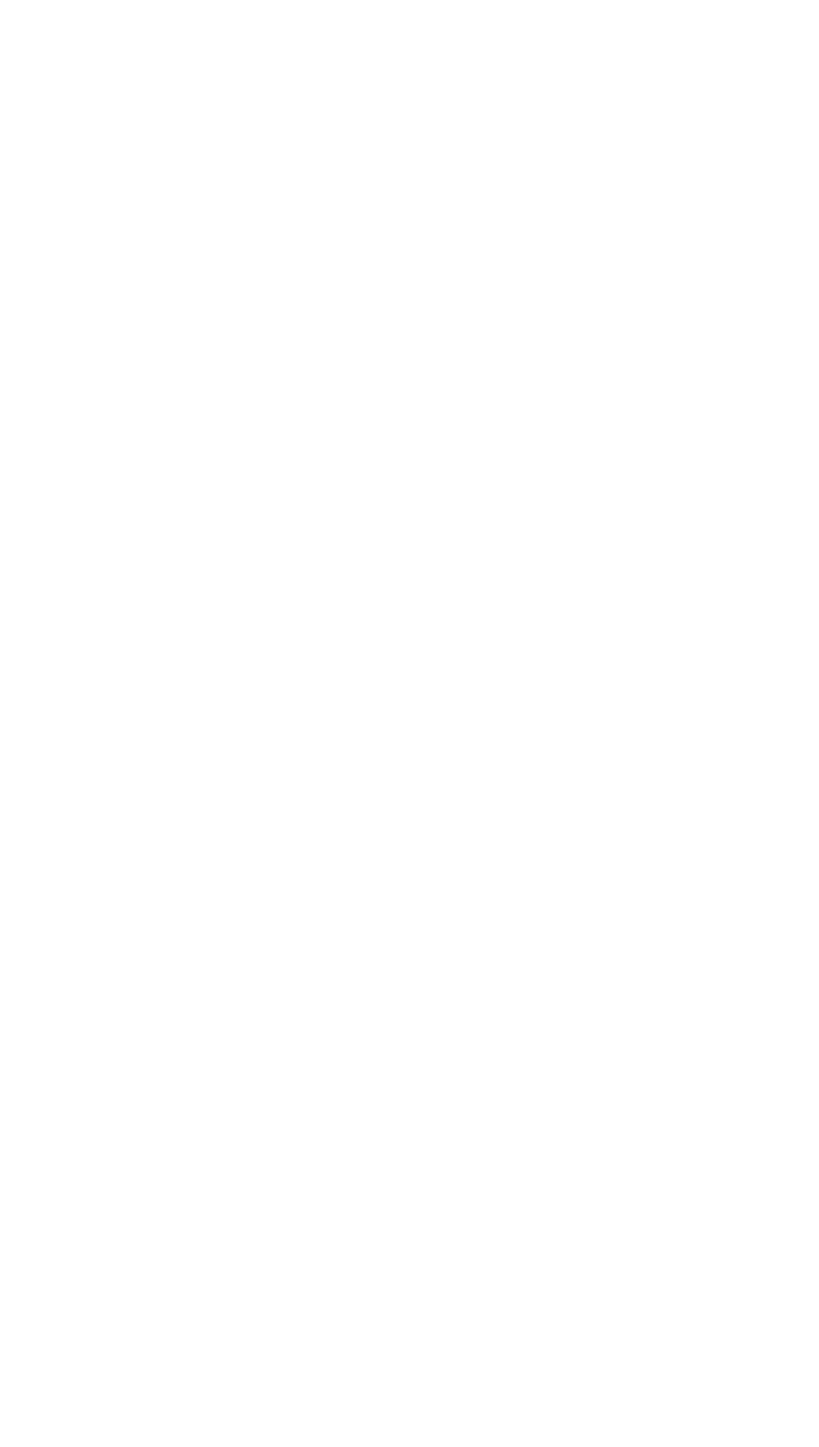
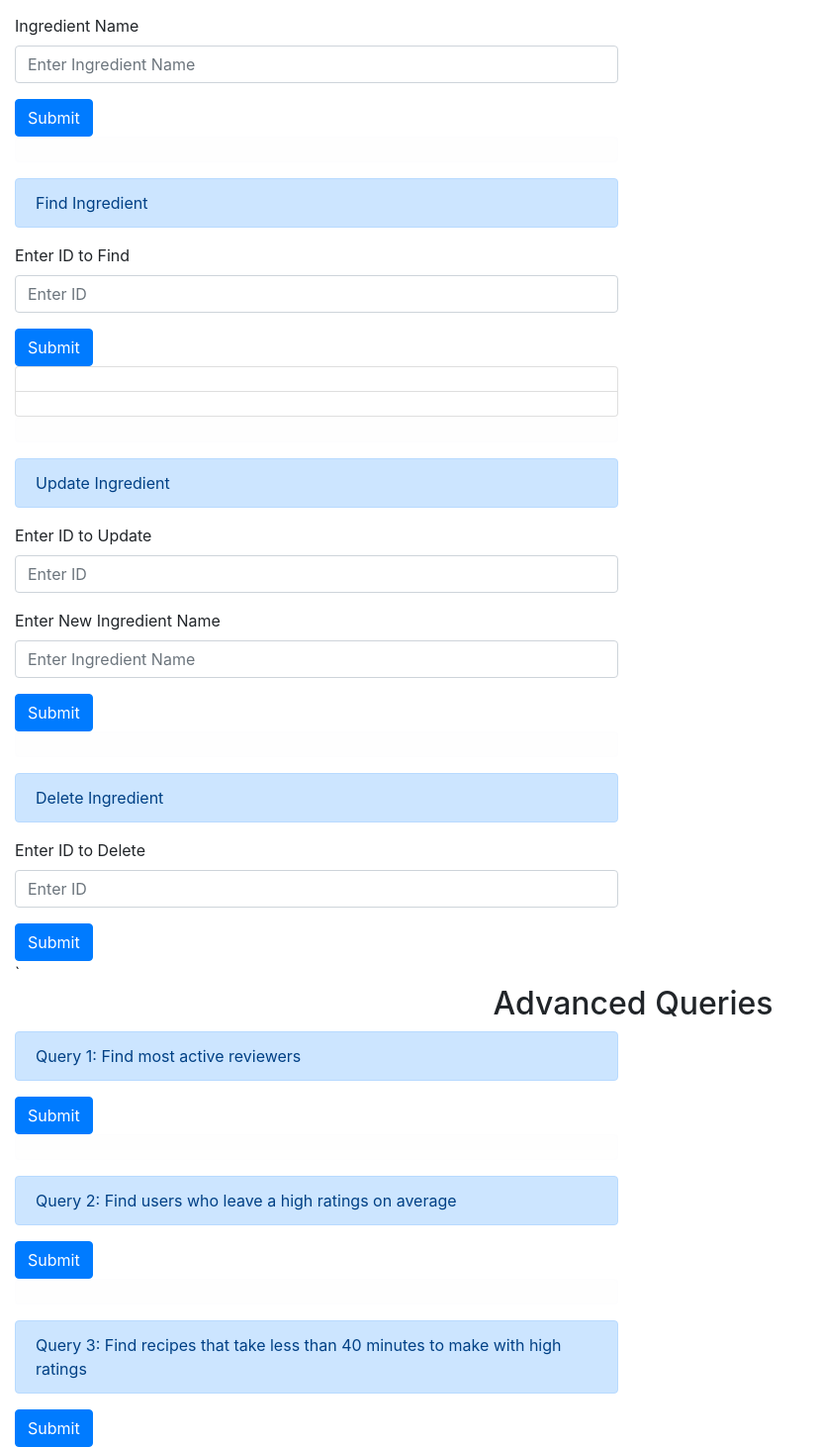
Before and after one commit to immanuelf9/CS411_Final, a React (Create React App) app in the folder frontend/: page / in a window 1280 px wide. Shown: the part 2759-4221 px from the top of the page at 99% size, without its empty margins (0-828 px from the left). Before the commit the page ends 2661 px from the top, so only its background shows below. Built offline with nearby package versions, Linux system fonts and the light colour scheme.

Commit message:
ui for advanced queires added

```diff
--- a/frontend/src/App.js
+++ b/frontend/src/App.js
@@ -25,6 +25,15 @@ function App() {
   const [upRecipeID, setUpRecipeID] = useState('');
   const [upPrepTime, setUpPrepTime] = useState('');
   const [upInstructions, setUpInstructions] = useState('');
+
+  //Ingredient tbh func
+  const [ingredientName, setIngredientName] = useState('');
+
+  const [findIngredientID, setFindIngredientID] = useState('');
+  const [findIngredientName, setFindIngredientName] = useState('');
+
+  const [upIngredientID, setUpIngredientID] = useState('');
+  const [upIngredientName, setUpIngredientName] = useState('');
 
   const GET = {
     credentials: "include",
@@ -131,8 +140,46 @@ function App() {
   };
 
   const deleteRecipe = (e) => {
-    Axios.delete(`http://localhost:3002/api/deleteUser/${upRecipeID}`);
+    Axios.delete(`http://localhost:3002/api/deleteRecipe/${upRecipeID}`);
   };
+
+  //Ingredients
+  const addIngredient = (e) => {
+    Axios.post('http://localhost:3002/api/addIngredient', {
+      ingredientName: ingredientName,
+    });
+  }
+  //to be edited
+  const findIngredient = (e) => {
+    let uData = getUserData(findRecipeID);
+    console.log(uData);
+  }
+
+  const updateIngredient = (e) => {
+    Axios.put(`http://localhost:3002/api/updateIngredient`, {
+      ID: upIngredientName,
+      ingredientName: upIngredientName,
+    });
+  };
+
+  const deleteIngredient = (e) => {
+    Axios.delete(`http://localhost:3002/api/deleteIngredient/${upIngredientID}`);
+  };
+
+  const queryOne = (e) => {
+
+  };
+
+
+  const queryTwo = (e) => {
+
+  };
+
+
+  const queryThree = (e) => {
+
+  };
+
 
   return (
     <div>
@@ -275,6 +322,94 @@ function App() {
             </Button>
           </Form>`
         </Col>
+        <h2 className="App">Ingredients</h2>
+        <Col xs={6}>
+          <Alert variant='primary'>Add Ingredient</Alert>
+          <Form>
+            <Form.Group>
+              <Form.Label>Ingredient Name</Form.Label>
+              <Form.Control placeholder="Enter Ingredient Name" type="text" onChange={(e)=>{setIngredientName(e.target.value)}}/>
+            </Form.Group>
+            <Button variant="primary" type="submit" onClick={addIngredient}>
+              Submit
+            </Button>
+          </Form>
+
+          <Alert variant='light' />
+
+          <Alert variant='primary'>Find Ingredient</Alert>
+          <Form>
+            <Form.Group>
+              <Form.Label>Enter ID to Find</Form.Label>
+              <Form.Control placeholder="Enter ID" type="text" onChange={(e)=>{setFindIngredientID(e.target.value)}}/>
+            </Form.Group>
+            <Button variant="primary" type="submit" onClick={findIngredient}>
+              Submit
+            </Button>
+          </Form>
+          <ListGroup>
+            <ListGroup.Item>{findIngredientID}</ListGroup.Item>
+            <ListGroup.Item>{findIngredientName}</ListGroup.Item>
+          </ListGroup>
+
+          <Alert variant='light' />
+
+          <Alert variant='primary'>Update Ingredient</Alert>
+          <Form>
+            <Form.Group>
+              <Form.Label>Enter ID to Update</Form.Label>
+              <Form.Control placeholder="Enter ID" type="text" onChange={(e)=>{setUpIngredientID(e.target.value)}}/>
+            </Form.Group>
+            <Form.Group>
+              <Form.Label>Enter New Ingredient Name</Form.Label>
+              <Form.Control placeholder="Enter Ingredient Name" type="text" onChange={(e)=>{setUpIngredientName(e.target.value)}}/>
+            </Form.Group>
+
+            <Button variant="primary" type="submit" onClick={updateIngredient}>
+              Submit
+            </Button>
+          </Form>
+
+          <Alert variant='light' />
+
+          <Alert variant='primary'>Delete Ingredient</Alert>
+          <Form>
+            <Form.Group>
+              <Form.Label>Enter ID to Delete</Form.Label>
+              <Form.Control placeholder="Enter ID" type="text" onChange={(e)=>{setUpIngredientID(e.target.value)}}/>
+            </Form.Group>
+            <Button variant="primary" type="submit" onClick={deleteIngredient}>
+              Submit
+            </Button>
+          </Form>`
+        </Col>
+      <h2 className="App">Advanced Queries</h2>
+        <Col xs={6}>
+          <Alert variant='primary'>Query 1: Find most active reviewers</Alert>
+          <Form>
+            <Button variant="primary" type="submit" onClick={queryOne}>
+              Submit
+            </Button>
+          </Form>
+
+          <Alert variant='light' />
+
+          <Alert variant='primary'>Query 2: Find users who leave a high ratings on average</Alert>
+          <Form>
+            <Button variant="primary" type="submit" onClick={queryTwo}>
+              Submit
+            </Button>
+          </Form>
+
+          <Alert variant='light' />
+
+          <Alert variant='primary'>Query 3: Find recipes that take less than 40 minutes to make with high ratings</Alert>
+          <Form>
+            <Button variant="primary" type="submit" onClick={queryThree}>
+              Submit
+            </Button>
+          </Form>
+        </Col>
     </div>
   );
 }
```
Also changed, not shown: 1 other file (tests, documents, lock files or other folders).
